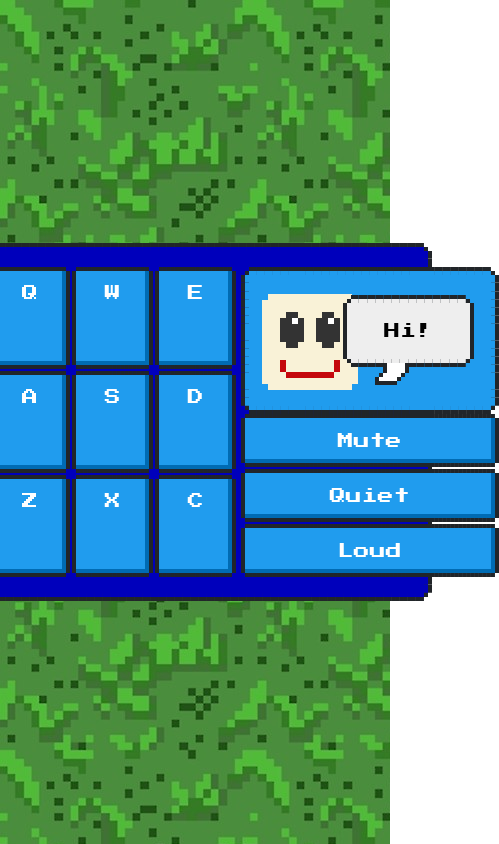
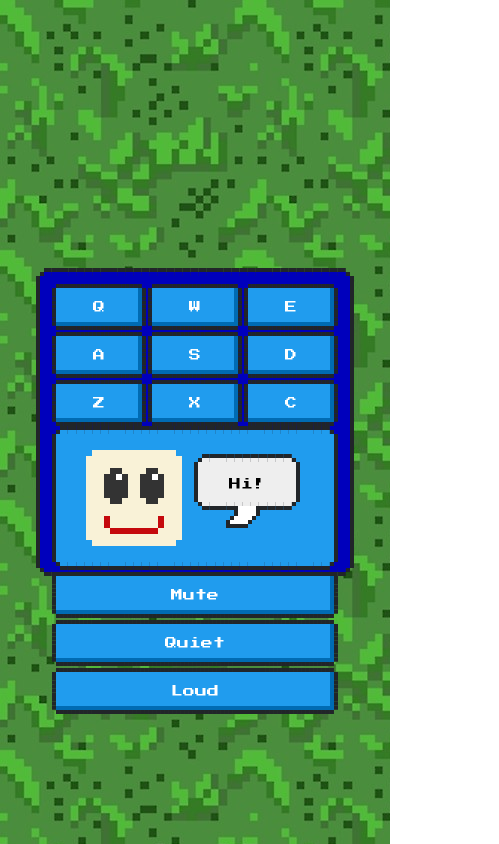
Before and after one commit to rulamon/fcc-drum-machine, a React app: page / in a window 390 px wide. Shown: the whole page, 499 px wide, since content can reach past the window. Built offline with nearby package versions, Linux system fonts and the light colour scheme.

Commit message:
finished, made it responsive and used keycodes instead of key values

```diff
--- a/src/components/App.js
+++ b/src/components/App.js
@@ -3,19 +3,22 @@ import { Controls } from './controls';
 import { PadContainer } from './pad-container';
 import styles from './styles.scss';
 
-const audiopad = '/src/audio/'
+const audiopath = '/src/audio/'
+
+//array with all samples including name, corresponding keycode for the drum machine and QWERTY letter
 
 const sampleArr = [
-    {name: "hihat", letter: "Q", src: audiopad + "hihat.wav"},
-    {name: "openHH", letter: "W", src: audiopad + "openHihat.wav"},
-    {name: "cowbell", letter: "E", src: audiopad + "cowbell.wav"},
-    {name: "snare1", letter: "A", src: audiopad + "snare1.wav"},
-    {name: "snare2", letter: "S", src: audiopad + "snare2.wav"},
-    {name: "clap", letter: "D", src: audiopad + "clap.wav"},
-    {name: "kick1", letter: "Z", src: audiopad + "kick1.wav"},
-    {name: "kick2", letter: "X", src: audiopad + "kick2.wav"},
-    {name: "bass", letter: "C", src: audiopad + "bass.wav"}
+    {name: "hihat", keyCode: 65, letter: "Q", src: audiopath + "hihat.wav"},
+    {name: "openHH", keyCode: 90, letter: "W", src: audiopath + "openHihat.wav"},
+    {name: "cowbell", keyCode: 69, letter: "E", src: audiopath + "cowbell.wav"},
+    {name: "snare1", keyCode: 81, letter: "A", src: audiopath + "snare1.wav"},
+    {name: "snare2", keyCode: 83, letter: "S", src: audiopath + "snare2.wav"},
+    {name: "clap", keyCode: 68, letter: "D", src: audiopath + "clap.wav"},
+    {name: "kick1", keyCode: 87, letter: "Z", src: audiopath + "kick1.wav"},
+    {name: "kick2", keyCode: 88, letter: "X", src: audiopath + "kick2.wav"},
+    {name: "bass", keyCode: 67, letter: "C", src: audiopath + "bass.wav"}
 ]
+
 export class App extends React.Component {
     constructor(props) {
         super(props);
@@ -29,9 +32,12 @@ export class App extends React.Component {
         this.handleKeyDown = this.handleKeyDown.bind(this);
         this.handleVolumeClick = this.handleVolumeClick.bind(this);
     }
+
+    //handleClick event handler setting currentSample variable to the sample in the array of samples that corresponds to drum-pad's ID
+
     handleClick(event) {
-        const targetKey = event.target.id;
-        switch(targetKey) {
+        const eventKey = event.target.id;
+        switch(eventKey) {
             case "hihat":
             this.setState({currentSample: this.state.samples[0]});
             break;
@@ -64,40 +70,47 @@ export class App extends React.Component {
         }
         this.setState({count: this.state.count + 1});
     };
+
+    //keyDown event handler based on keycodes for functionality on non QWERTY keyboards, setting currentSample to the sample corresponding to the button with ID == key
+    // counter used to avoid rerendering on pressing other keys
+
     handleKeyDown(event) {
-        const targetKey = event.key;
-        switch(targetKey) {
-            case "q":
+        const eventKey = event.keyCode;
+        const  stateKeycode = (index) => this.state.samples[index].keyCode;
+        switch(eventKey) {
+            case stateKeycode(0):
             this.setState({currentSample: this.state.samples[0], count: this.state.count + 1});
             break;
-            case "w":
+            case stateKeycode(1):
             this.setState({currentSample: this.state.samples[1], count: this.state.count + 1});
             break;
-            case "e":
+            case stateKeycode(2):
             this.setState({currentSample: this.state.samples[2], count: this.state.count + 1});
             break;
-            case "a":
+            case stateKeycode(3):
             this.setState({currentSample: this.state.samples[3], count: this.state.count + 1});
             break;
-            case "s":
+            case stateKeycode(4):
             this.setState({currentSample: this.state.samples[4], count: this.state.count + 1});
             break;
-            case "d":
+            case stateKeycode(5):
             this.setState({currentSample: this.state.samples[5], count: this.state.count + 1});
             break;
-            case "z":
+            case stateKeycode(6):
             this.setState({currentSample: this.state.samples[6], count: this.state.count + 1});
             break;
-            case "x":
+            case stateKeycode(7):
             this.setState({currentSample: this.state.samples[7], count: this.state.count + 1});
             break;
-            case "c":
+            case stateKeycode(8):
             this.setState({currentSample: this.state.samples[8], count: this.state.count + 1});
             break;
             default:
             break;
         }
     };
+
+    // click handler to set volume in state to value in button
 
     handleVolumeClick(event) {
         this.setState({
@@ -111,6 +124,7 @@ export class App extends React.Component {
     componentDidUpdate (prevProps, prevState) {
 
         //play corresponding audio, pause and reset first so it replays on fast click as well
+
         const audioElement = document.getElementById(this.state.currentSample.letter);
         audioElement.pause();
         audioElement.currentTime = 0;
@@ -119,9 +133,11 @@ export class App extends React.Component {
     }
     render() {
         return(
-            <div onKeyDown={this.handleKeyDown} tabIndex="0" style={{outline: "none"}} className="nes-container is-rounded main-container">
-                <PadContainer samples={this.state.samples} handleClick={this.handleClick} currentSample={this.state.currentSample} />
-                <Controls currentSample={this.state.currentSample} handleVolumeClick={this.handleVolumeClick} />
+            <div tabIndex="0" className="body-container"onKeyDown={this.handleKeyDown}>
+                <div tabIndex="0" style={{outline: "none"}} className="nes-container is-rounded main-container" id="drum-machine">
+                    <PadContainer samples={this.state.samples} handleClick={this.handleClick} currentSample={this.state.currentSample} />
+                    <Controls currentSample={this.state.currentSample} handleVolumeClick={this.handleVolumeClick} />
+                </div>
             </div>
         )
     }
--- a/src/components/styles.scss
+++ b/src/components/styles.scss
@@ -5,12 +5,15 @@ $button-color: #0000FF;
 $text-color: #FFFFFF;
 
 .body-container {
+    margin: 0;
+    padding: 0;
     width: 100vw;
     height: 100vh;
     font-family: 'Press Start 2P', cursive;
     display: flex;
+    flex-direction: column;
+    justify-content: center;
     align-items: center;
-    justify-content: center;
     background-image: url("/src/images/pixelgrass.jpg");
 }
 
@@ -22,13 +25,13 @@ $text-color: #FFFFFF;
     grid-column-gap: 5px;
     background-color: $main-back-color;
     z-index: 1;
-.main-container {
+    margin: auto;
     padding-left: 0rem;
     padding-right: 1.5rem;
-}
+
     #pad-container {
         display: grid;
-        grid-template-columns: 1fr 1fr 1fr;
+        grid-template-columns: repeat(3, 1fr);
         grid-gap: 2px;
     }
     #controls-container {
@@ -66,3 +69,74 @@ $text-color: #FFFFFF;
     color: $text-color;
     background-color: $button-color;
 }
+
+@media only screen and (max-width: 860px) {
+    .main-container{
+        font-size: 13px;
+        width: 650px;
+         #controls-container{
+             grid-row-gap: 2px;
+             #display{
+                justify-content: center;
+                .nes-balloon{
+                    flex-basis: 50%;
+                    height: 50%;
+                    padding: 0.8rem 0;
+                    margin-left: 1rem;
+                }
+            }
+        }
+    }
+}
+@media only screen and (max-width: 700px) and (orientation: portrait){
+    .main-container {
+        font-size: 13px;
+        max-width: 450px;
+        padding: 0.8rem !important;
+        height: auto;
+        grid-template-columns: 1fr;
+        grid-template-rows: 1fr 1fr;
+        grid-template-areas:
+        "pad-container"
+        "controls-container";
+
+        #pad-container {
+            grid-area: pad-container;
+            grid-template-rows: repeat (3, 60px)
+        }
+        #controls-container {
+            grid-area: controls-container;
+            #display .nes-balloon {
+                align-self: flex-start;
+                height: 50%;
+                flex-basis: 40%;
+            }
+        }
+    }
+}
+@media only screen and (max-width: 700px) and (orientation: landscape){
+    .main-container{
+        font-size: 12px;
+        padding: 0.6rem 0.5rem !important;
+        margin: 0 !important;
+        width: 600px;
+        height: 300px;
+        .nes-balloon {
+            padding: 0.8rem 0 !important;
+        }
+    }
+}
+@media only screen and (max-width: 620px) and (orientation: landscape){
+    .main-container{
+        width: 550px;
+    }
+}
+@media only screen and (max-width: 470px) {
+    .main-container{
+        font-size: 12px;
+        width: 310px;
+        height: 300px !important;
+        padding: 0.5rem !important;
+        margin: 0 !important;
+    }
+}
--- a/src/index.html
+++ b/src/index.html
@@ -7,6 +7,6 @@
   <title>React 8Bit Drum Machine</title>
 </head>
 <body>
-  <div id="root" class="body-container"></div>
+  <div id="root"></div>
 </body>
 </html>
```
